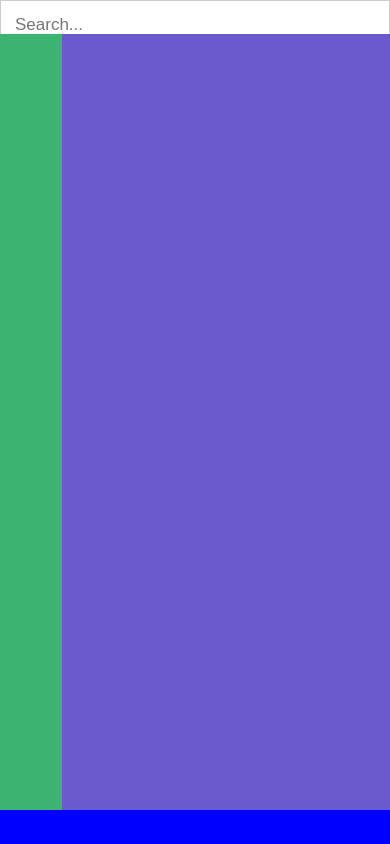
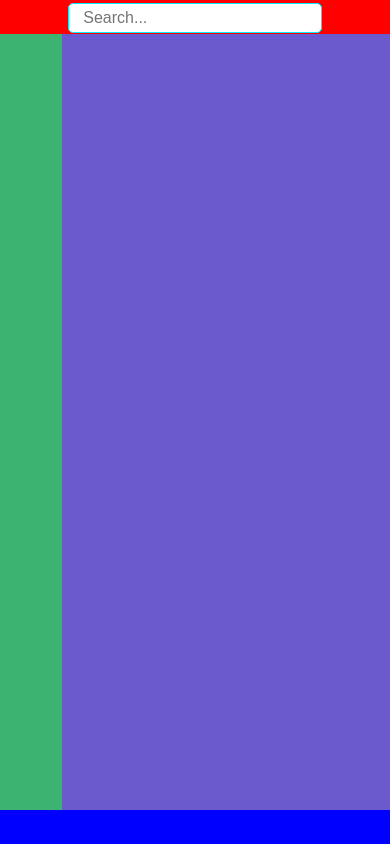
Before and after one commit to devnkls/collection-editor, a website: page frontend/index.html in a window 390 px wide. Drawn offline with Linux system fonts and the light colour scheme.

Commit message:
Improve searchbar

```diff
--- a/frontend/css/styles.css
+++ b/frontend/css/styles.css
@@ -51,45 +51,25 @@ html, body {
 	background-color: #6a5acd;
 }
 
-
-
-
-
-
 /* searchbar
 https://www.w3schools.com/howto/howto_css_searchbar.asp
 */
 
-/* Change the color of links on hover */
-.searchbar a:hover {
-  color: black;
+
+/* settings for searchbar (div) */
+.searchbar {
+  text-align: center;
+
 }
 
-/* Style the "active" element to highlight the current page */
-.searchbar a.active {
-  color: white;
+/* setting for specific searchbar with textinput */
+.searchbar input[type="text"] {
+  width: 65%; /* Beispiel: Breite des Suchfeldes anpassen */
+  height: 10px;
+  margin-top: 3px;
+  margin-bottom: 2px;
+  padding: 14px; /* Beispiel: Innenabstand des Suchfeldes anpassen */
+  border: 1px solid #00eeff; /* Beispiel: Rahmen des Suchfeldes anpassen */
+  border-radius: 5px; /* Beispiel: Ecken des Suchfeldes abrunden */
+  font-size: 16px; /* Beispiel: Schriftgröße anpassen */
 }
-
-/* Style the search box inside the navigation bar */
-.searchbar input[type=text] {
-  float: middle;
-  padding: 2px;
-  border: none;
-  margin-top: 2px;
-  font-size: 17px;
-}
-
-/* When the screen is less than 600px wide, stack the links and the search field vertically instead of horizontally */
-@media screen and (max-width: 600px) {
-  .searchbar a, .searchbar input[type=text] {
-    float: none;
-    display: block;
-    text-align: left;
-    width: 100%;
-    margin: 0;
-    padding: 14px;
-  }
-  .searchbar input[type=text] {
-    border: 1px solid #ccc;
-  }
-}
```
